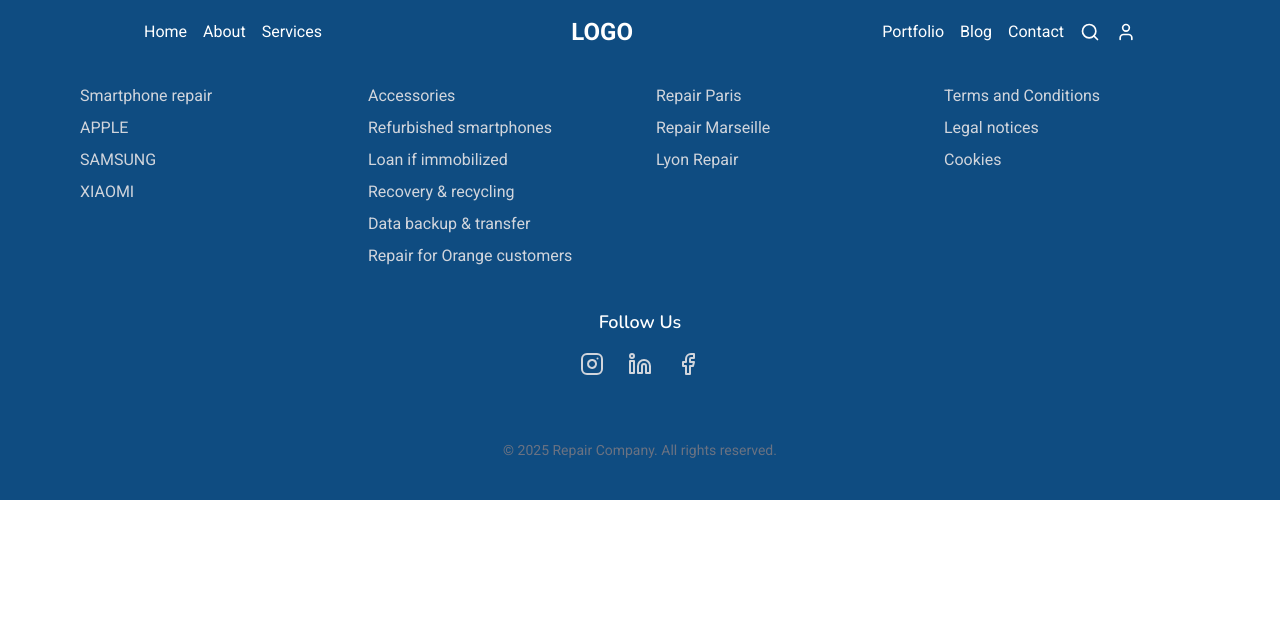
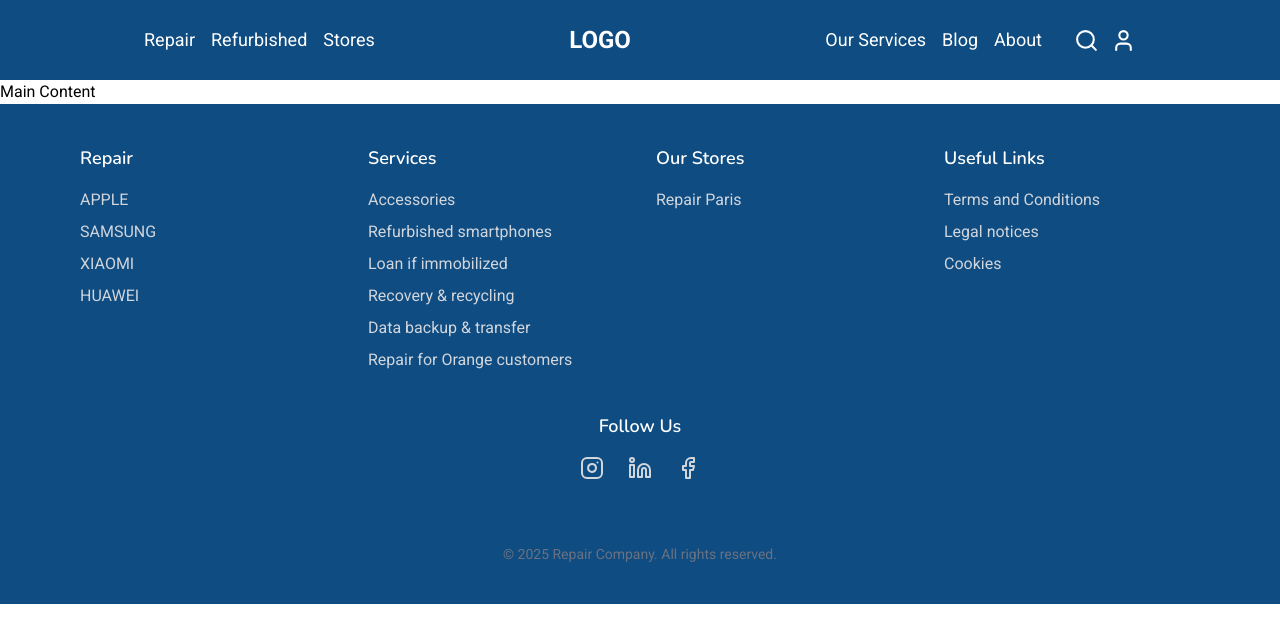
Before and after one commit to sohan284/Mobile_Master_Shop, a Next.js app: page / in a window 1280 px wide. Shown: the top 642 px of the page. Built offline with nearby package versions, Linux system fonts and the light colour scheme.

Commit message:
nav and footer fixed

```diff
--- a/src/app/components/Footer.jsx
+++ b/src/app/components/Footer.jsx
@@ -10,10 +10,10 @@ export default function Footer() {
                 <div>
                     <h3 className="text-white text-lg font-semibold mb-4">Repair</h3>
                     <ul className="space-y-2">
-                        <li><Link href="#" className="hover:text-white transition">Smartphone repair</Link></li>
                         <li><Link href="#" className="hover:text-white transition">APPLE</Link></li>
                         <li><Link href="#" className="hover:text-white transition">SAMSUNG</Link></li>
                         <li><Link href="#" className="hover:text-white transition">XIAOMI</Link></li>
+                        <li><Link href="#" className="hover:text-white transition">HUAWEI</Link></li>
                     </ul>
                 </div>
 
@@ -35,8 +35,8 @@ export default function Footer() {
                     <h3 className="text-white text-lg font-semibold mb-4">Our Stores</h3>
                     <ul className="space-y-2">
                         <li><Link href="#" className="hover:text-white transition">Repair Paris</Link></li>
-                        <li><Link href="#" className="hover:text-white transition">Repair Marseille</Link></li>
-                        <li><Link href="#" className="hover:text-white transition">Lyon Repair</Link></li>
+                        {/* <li><Link href="#" className="hover:text-white transition">Repair Marseille</Link></li>
+                        <li><Link href="#" className="hover:text-white transition">Lyon Repair</Link></li> */}
                     </ul>
                 </div>
 
--- a/src/app/components/Header.jsx
+++ b/src/app/components/Header.jsx
@@ -1,7 +1,7 @@
 'use client';
 import React, { useState } from 'react';
 import Link from 'next/link';
-import { Menu, X, Search, User } from 'lucide-react';
+import { Menu, X, Search, User, LogIn, Facebook, Instagram, Linkedin } from 'lucide-react';
 
 export default function Header() {
     const [isOpen, setIsOpen] = useState(false);
@@ -13,13 +13,13 @@ export default function Header() {
     };
 
     return (
-        <header className="bg-[#0f4c81] text-white py-4 fixed w-full z-50">
+        <header className="bg-[#0f4c81] text-white py-6 sticky top-0 w-full z-50">
             <div className="max-w-5xl mx-auto px-4 flex items-center justify-between lg:justify-center relative">
 
                 {/* Mobile: Hamburger - Logo - User */}
                 <div className="lg:hidden flex justify-between items-center w-full">
                     <button onClick={toggleSidebar} className="text-white focus:outline-none">
-                        {isOpen ? <X size={24} /> : <Menu size={24} />}
+                        <Menu size={30} />
                     </button>
 
                     <div className="text-xl font-bold">LOGO</div>
@@ -32,26 +32,28 @@ export default function Header() {
                 {/* Desktop */}
                 <div className="hidden lg:flex items-center w-full justify-between">
                     {/* Left Nav */}
-                    <div className="flex space-x-4">
-                        <Link href="#" className="hover:underline">Home</Link>
-                        <Link href="#" className="hover:underline">About</Link>
-                        <Link href="#" className="hover:underline">Services</Link>
+                    <div className="flex space-x-4 text-lg">
+                        <Link href="#" className="hover:underline">Repair</Link>
+                        <Link href="#" className="hover:underline">Refurbished</Link>
+                        <Link href="#" className="hover:underline">Stores</Link>
                     </div>
 
                     {/* Center Logo */}
                     <div className="text-2xl font-bold text-center">LOGO</div>
 
                     {/* Right Nav */}
-                    <div className="flex items-center space-x-4">
-                        <Link href="#" className="hover:underline">Portfolio</Link>
+                    <div className="flex items-center space-x-4 text-lg">
+                        <Link href="#" className="hover:underline">Our Services</Link>
                         <Link href="#" className="hover:underline">Blog</Link>
-                        <Link href="#" className="hover:underline">Contact</Link>
-                        <button className="hover:text-gray-300" title="Search">
-                            <Search size={20} />
-                        </button>
-                        <button className="hover:text-gray-300" title="User">
-                            <User size={20} />
-                        </button>
+                        <Link href="#" className="hover:underline">About</Link>
+                        <div className="flex items-center space-x-3 ml-4">
+                            <button className="hover:text-gray-300" title="Search">
+                                <Search size={25} />
+                            </button>
+                            <button className="hover:text-gray-300" title="User">
+                                <User size={25} />
+                            </button>
+                        </div>
                     </div>
                 </div>
             </div>
@@ -63,41 +65,52 @@ export default function Header() {
                         className="fixed top-0 left-0 w-full h-full bg-[#0f4c81] text-white p-6 z-50"
                         onClick={(e) => e.stopPropagation()}
                     >
-                        <div className="flex justify-between items-center mb-6">
-                            <h2 className="text-lg font-bold">Menu</h2>
+                        <div className="flex items-center mb-6">
                             <button onClick={toggleSidebar}>
-                                <X size={24} />
+                                <X size={30} />
                             </button>
                         </div>
 
-                        {/* Search Icon or Input */}
-                        <div className="mb-4">
-                            {mobileSearch ? (
+                        {/* Mobile Search */}
+                        <div className="mb-6">
+                            <div className="relative">
+                                <Search className="absolute left-3 top-1/2 transform -translate-y-1/2 text-gray-500" size={20} />
                                 <input
                                     type="text"
-                                    placeholder="Search..."
-                                    className="w-full px-3 py-2 text-black rounded"
+                                    placeholder="Search the site..."
+                                    className="w-full pl-10 pr-3 py-2 text-black bg-white rounded-2xl focus:outline-none focus:ring-0"
                                     autoFocus
                                 />
-                            ) : (
-                                <button
-                                    className="flex items-center space-x-2 hover:underline"
-                                    onClick={() => setMobileSearch(true)}
-                                >
-                                    <Search size={20} />
-                                    <span>Search</span>
-                                </button>
-                            )}
+                            </div>
                         </div>
 
-                        <nav className="flex flex-col space-y-4">
-                            <Link href="#" onClick={toggleSidebar} className="hover:underline">Home</Link>
+                        {/* Mobile Nav */}
+                        <nav className="flex flex-col space-y-4 p-6 border-4 border-[#0d416e] border-x-0 text-xl text-[#85a4bf] font-bold">
+                            <Link href="#" onClick={toggleSidebar} className="hover:underline">Repair</Link>
+                            <Link href="#" onClick={toggleSidebar} className="hover:underline">Refurbished</Link>
+                            <Link href="#" onClick={toggleSidebar} className="hover:underline">Stores</Link>
+                            <Link href="#" onClick={toggleSidebar} className="hover:underline">Our Services</Link>
+                            <Link href="#" onClick={toggleSidebar} className="hover:underline">Blog</Link>
                             <Link href="#" onClick={toggleSidebar} className="hover:underline">About</Link>
-                            <Link href="#" onClick={toggleSidebar} className="hover:underline">Services</Link>
-                            <Link href="#" onClick={toggleSidebar} className="hover:underline">Portfolio</Link>
-                            <Link href="#" onClick={toggleSidebar} className="hover:underline">Blog</Link>
-                            <Link href="#" onClick={toggleSidebar} className="hover:underline">Contact</Link>
                         </nav>
+                        <div className='p-6 text-[#85a4bf] font-bold text-xl'>
+                            <LogIn size={30} className="inline mr-2" />
+                            <span className="font-bold">Login</span>
+                        </div>
+                        {/* Social icons */}
+                        <div className="max-w-7xl mx-auto flex flex-col mt-72 p-6">
+                            <div className="flex space-x-6">
+                                <Link href="#" aria-label="Instagram" className="hover:text-white transition">
+                                    <Instagram className="w-6 h-6" />
+                                </Link>
+                                <Link href="#" aria-label="LinkedIn" className="hover:text-white transition">
+                                    <Linkedin className="w-6 h-6" />
+                                </Link>
+                                <Link href="#" aria-label="Facebook" className="hover:text-white transition">
+                                    <Facebook className="w-6 h-6" />
+                                </Link>
+                            </div>
+                        </div>
                     </div>
                 </div>
             )}
--- a/src/app/page.js
+++ b/src/app/page.js
@@ -8,6 +8,7 @@ export default function page() {
       <Header />
       <main>
         {/* Main content goes here */}
+        <div>Main Content</div>
       </main>
       <Footer />
     </div>
```
